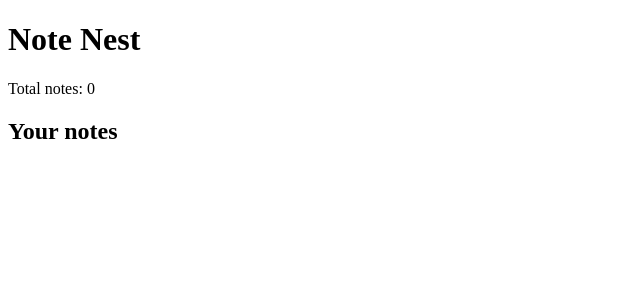
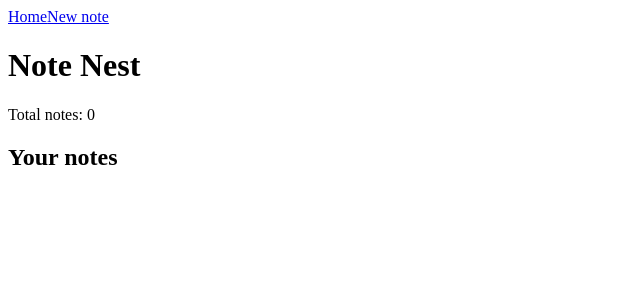
Before and after one commit to AriamGoitom/note-nest, a React (Vite) app: page / in a window 1280 px wide. Shown: the top 300 px of the page, without its empty margins (0-640 px from the left). Built offline with nearby package versions, Linux system fonts and the light colour scheme.

Commit message:
created Navigation component for page navigation

```diff
--- a/src/App.jsx
+++ b/src/App.jsx
@@ -2,17 +2,21 @@
 import Home from './pages/Home';
 import NewNote from './pages/NewNote';
 import NoteDetails from './pages/NoteDetails';
-import { useState } from 'react'
+import Navigation from './components/Navigation';
 import './App.css'
 
 function App() {
 
   return (
-    <Routes>
-      <Route path="/" element={<Home />} />
-      <Route path="/new" element={<NewNote />} />
-      <Route path="/note/:id" element={<NoteDetails />} />
-    </Routes>
+    <>
+      <Navigation />
+
+      <Routes>
+        <Route path="/" element={<Home />} />
+        <Route path="/new" element={<NewNote />} />
+        <Route path="/note/:id" element={<NoteDetails />} />
+      </Routes>
+    </>
   );
 };
 
--- /dev/null
+++ b/src/components/Navigation.jsx
@@ -0,0 +1,14 @@
+import React from 'react';
+import { NavLink } from 'react-router-dom';
+
+const Navigation = () => {
+
+    return (
+        <nav>
+            <NavLink to="/">Home</NavLink>
+            <NavLink to="/new">New note</NavLink>
+        </nav>
+    );
+};
+
+export default Navigation;
```
